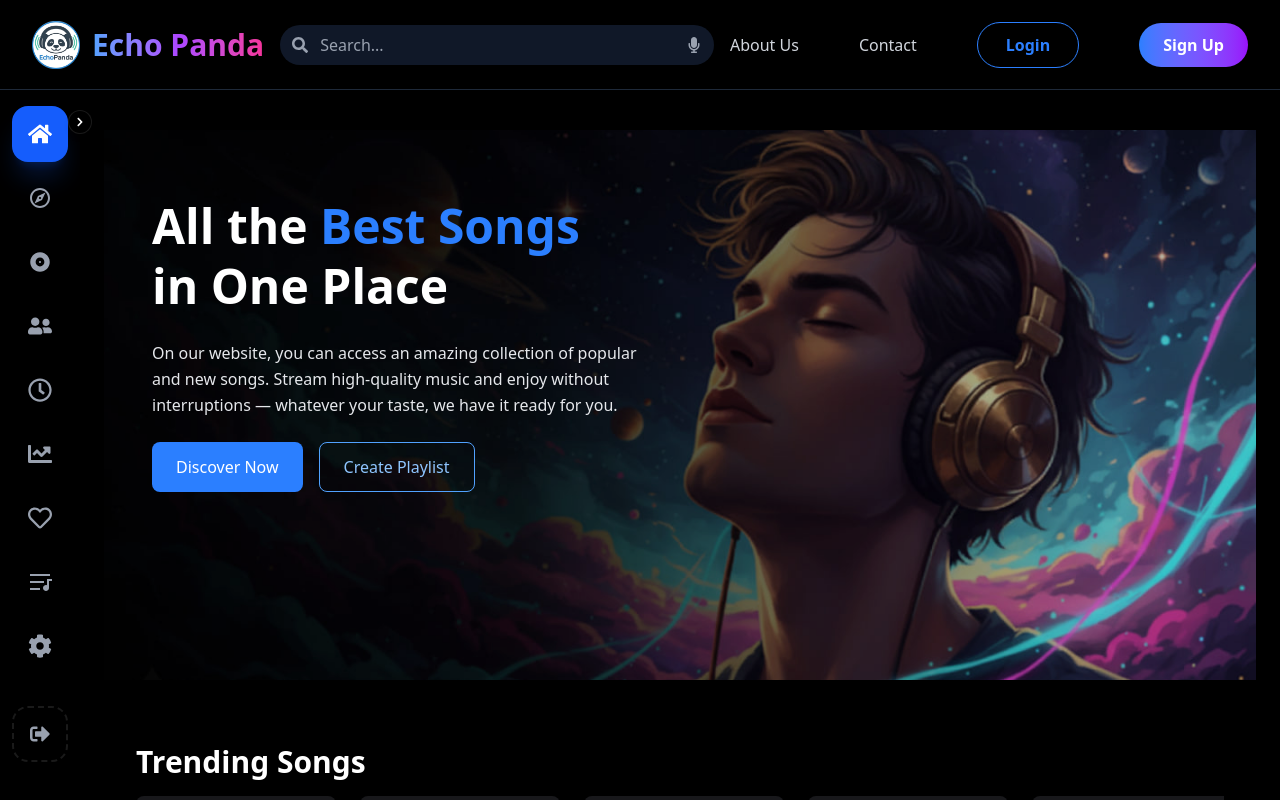
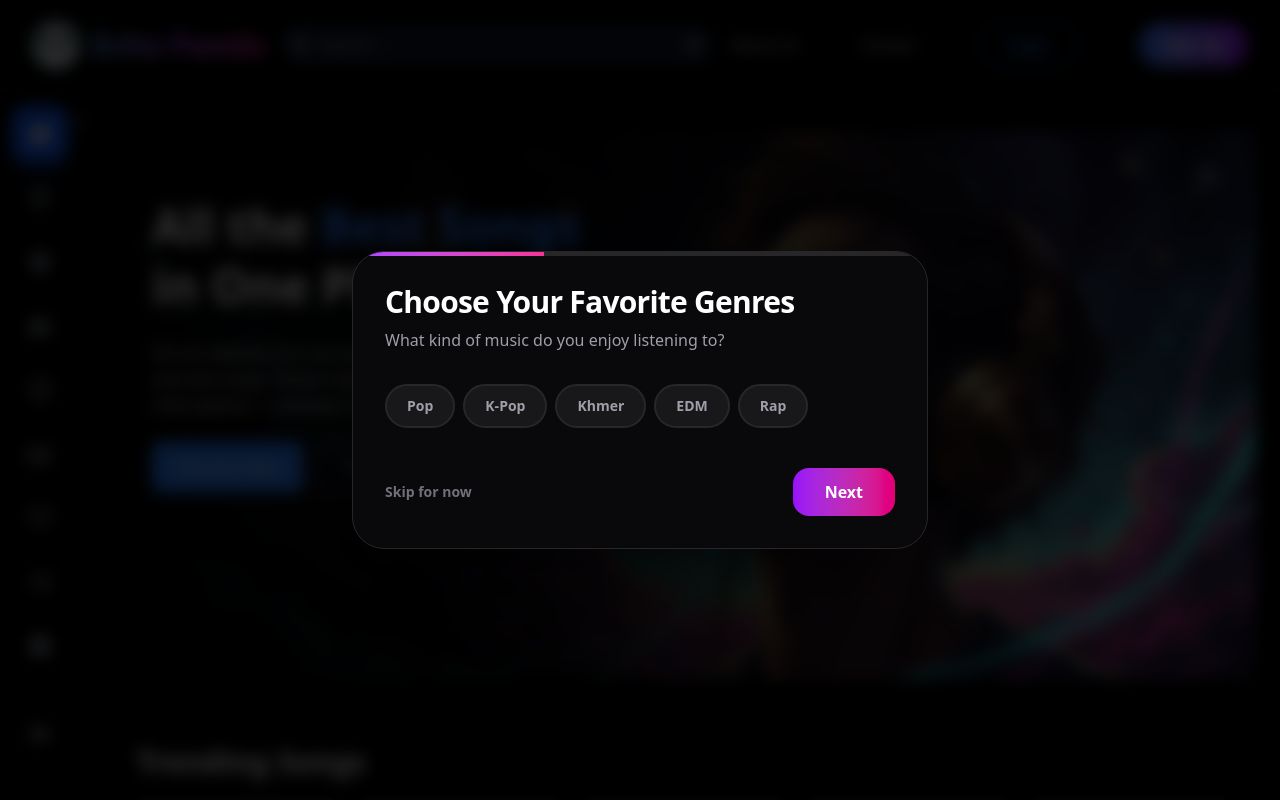
Before and after one commit to EchoPandas/web-echo-panda-front-end, a React (Vite) app: page / in a window 1280 px wide. Built offline with nearby package versions, Linux system fonts and the light colour scheme.

Commit message:
Implement first-time user onboarding for personalized music

```diff
--- a/package.json
+++ b/package.json
@@ -41,6 +41,7 @@
     "@typescript-eslint/parser": "^8.48.0",
     "@vitejs/plugin-react": "^5.1.0",
     "@vitejs/plugin-react-swc": "^4.1.0",
+    "@vitest/coverage-v8": "^4.0.13",
     "eslint": "^9.39.0",
     "eslint-plugin-react-dom": "^2.2.3",
     "eslint-plugin-react-hooks": "^7.0.1",
--- /dev/null
+++ b/src/backend/recommendationService.ts
@@ -0,0 +1,33 @@
+import { songs as allSongs, Song } from "../data/searchData";
+
+const interestToSongIds: Record<string, number[]> = {
+  Pop: [2,5,7,11,12,13,16,18],
+  Rock: [10,15,24,25,17],
+  "Hip-Hop": [1,6,19],
+  Indie: [23,24,25],
+  Electronic: [5,18],
+  Jazz: [],
+  Classical: [],
+  "K-Pop": [],
+  Latin: [19,11],
+  "R&B": [1,6,9],
+  Country: [26,27],
+  Alternative: [17,15,23],
+};
+
+export async function getRecommendationsForInterests(interests: string[], max = 8): Promise<Song[]> {
+  // naive mapping-based recommender for MVP
+  const ids = new Set<number>();
+  interests.forEach((i) => {
+    const list = interestToSongIds[i] || [];
+    list.forEach((id) => ids.add(id));
+  });
+
+  let results = allSongs.filter((s) => ids.has(s.id));
+  if (results.length === 0) {
+    // fallback: return first `max` songs
+    results = allSongs.slice(0, max);
+  }
+
+  return results.slice(0, max);
+}
--- a/src/components/AlbumCard.tsx
+++ b/src/components/AlbumCard.tsx
@@ -8,9 +8,9 @@ interface Artist {
 }
 
 interface Album {
-  id: string;
+  id: string | number;
   title: string;
-  cover_url: string;
+  cover_url?: string;
   type?: string;
   year?: number | string;
   songs?: number | string;
--- /dev/null
+++ b/src/components/InterestOnboardingModal.tsx
@@ -0,0 +1,194 @@
+import React, { useState, useEffect } from "react";
+
+interface Props {
+  isOpen: boolean;
+  onClose: () => void;
+  onSave?: (interests: string[]) => void;
+}
+
+const STEPS = [
+  {
+    id: "genres",
+    title: "Choose Your Favorite Genres",
+    subtitle: "What kind of music do you enjoy listening to?",
+    options: ["Pop", "K-Pop", "Khmer", "EDM", "Rap"],
+  },
+  {
+    id: "moods",
+    title: "Your Current Mood",
+    subtitle: "How are you feeling right now?",
+    options: ["Happy", "Sad", "Chill", "Focus"],
+  },
+  {
+    id: "languages",
+    title: "Preferred Language",
+    subtitle: "Which language do you prefer for your music?",
+    options: ["Khmer", "English", "Korean", "Chinese,","Indonesian,"],
+  },
+];
+
+
+const InterestOnboardingModal: React.FC<Props> = ({ isOpen, onClose, onSave }) => {
+  const [currentStep, setCurrentStep] = useState(0);
+  const [selections, setSelections] = useState<Record<string, string[]>>({
+    genres: [],
+    moods: [],
+    languages: [],
+  });
+  const [loading, setLoading] = useState(false);
+
+  // Rehydrate draft when modal opens (so users don't lose progress)
+  useEffect(() => {
+    if (!isOpen) return;
+    try {
+      const draft = localStorage.getItem('onboardingDraft');
+      if (draft) {
+        const parsed = JSON.parse(draft);
+        if (parsed.selections) setSelections(parsed.selections);
+        if (typeof parsed.currentStep === 'number') setCurrentStep(parsed.currentStep);
+      }
+    } catch (e) {
+      // ignore
+    }
+  }, [isOpen]);
+
+  // Persist draft on changes so progress survives closes/reloads
+  useEffect(() => {
+    try {
+      localStorage.setItem('onboardingDraft', JSON.stringify({ selections, currentStep }));
+    } catch (e) {}
+  }, [selections, currentStep]);
+
+  if (!isOpen) return null;
+
+  const stepData = STEPS[currentStep];
+
+  const toggleOption = (option: string) => {
+    const key = stepData.id;
+    setSelections((prev) => ({
+      ...prev,
+      [key]: prev[key].includes(option)
+        ? prev[key].filter((i) => i !== option)
+        : [...prev[key], option],
+    }));
+
+    // Analytics: record option selected/unselected
+    try {
+      const { trackEvent } = require('../../services/analyticsService');
+      trackEvent('onboarding_option_toggled', { step: key, option });
+    } catch (e) {}
+  };
+
+  const handleNext = () => {
+    if (currentStep < STEPS.length - 1) {
+      setCurrentStep(currentStep + 1);
+    } else {
+      submit();
+    }
+  };
+
+  const submit = async () => {
+    setLoading(true);
+    try {
+      // Simulation of your API logic
+      console.log("Saving Preferences:", selections);
+
+      // Persist completed preferences, mark completed and clear draft
+      try {
+        localStorage.setItem('onboardingPreferences', JSON.stringify(selections));
+        localStorage.setItem('onboardingCompleted', '1');
+        localStorage.removeItem('onboardingDraft');
+      } catch (e) {}
+
+      window.dispatchEvent(new CustomEvent("onboarding:completed", { detail: selections }));
+      // Inform parent of selected interests
+      try {
+        const flattened = Object.values(selections).flat();
+        onSave?.(flattened);
+      } catch (e) {}
+      onClose();
+    } catch (e) {
+      console.error(e);
+    } finally {
+      setLoading(false);
+    }
+  };
+
+  return (
+    <div className="fixed inset-0 z-50 flex items-center justify-center p-4 bg-black/80 backdrop-blur-sm">
+          <div className="relative w-full max-w-xl overflow-hidden bg-zinc-950 border border-zinc-800 rounded-[2rem] shadow-2xl">
+
+        {/* Progress Bar */}
+        <div className="absolute top-0 left-0 w-full h-1 flex">
+          {STEPS.map((_, i) => (
+            <div
+              key={i}
+              className={`h-full flex-1 transition-all duration-500 ${i <= currentStep ? 'bg-gradient-to-r from-purple-500 to-pink-500' : 'bg-zinc-800'}`}
+            />
+          ))}
+        </div>
+        <div className="p-8">
+          <header className="mb-8">
+            <h2 className="text-3xl font-black tracking-tight text-white mb-2">{stepData.title}</h2>
+            <p className="text-zinc-400 font-medium">{stepData.subtitle}</p>
+          </header>
+
+          {/* Selection Area: Pinterest-style "Pills" */}
+          <div className="flex flex-wrap gap-2 mb-10">
+              {stepData.options.map((option) => {
+                const arr = selections[stepData.id] || [];
+                const isSelected = arr.includes(option);
+                return (
+                  <button
+                    key={option}
+                    onClick={() => toggleOption(option)}
+                    className={`px-5 py-2.5 rounded-full text-sm font-semibold transition-all border-2 ${
+                      isSelected
+                      ? 'bg-white text-black border-white shadow-[0_0_20px_rgba(255,255,255,0.3)]'
+                      : 'bg-zinc-900 text-zinc-400 border-zinc-800 hover:border-zinc-600'
+                    }`}
+                  >
+                    {option}
+                  </button>
+                );
+              })}
+          </div>
+
+          <footer className="flex items-center justify-between">
+            <button
+              onClick={() => {
+                try { localStorage.setItem('onboardingDraft', JSON.stringify({ selections, currentStep })); } catch (e) {}
+                try { localStorage.setItem('onboardingCompleted', '1'); } catch (e) {}
+                window.dispatchEvent(new CustomEvent('onboarding:skipped'));
+                onClose();
+              }}
+              className="text-zinc-500 hover:text-white text-sm font-bold transition"
+            >
+              Skip for now
+            </button>
+
+            <div className="flex gap-3">
+              {currentStep > 0 && (
+                <button
+                  onClick={() => setCurrentStep(currentStep - 1)}
+                  className="px-6 py-3 rounded-2xl bg-zinc-800 text-white font-bold hover:bg-zinc-700 transition"
+                >
+                  Back
+                </button>
+              )}
+              <button
+                onClick={handleNext}
+                disabled={loading}
+                className="px-8 py-3 rounded-2xl bg-gradient-to-r from-purple-600 to-pink-600 text-white font-black hover:opacity-90 transition disabled:opacity-50"
+              >
+                {loading ? 'Processing...' : (currentStep === STEPS.length - 1 ? 'Finish ✨' : 'Next')}
+              </button>
+            </div>
+          </footer>
+        </div>
+      </div>
+    </div>
+  );
+};
+
+export default InterestOnboardingModal;
--- a/src/pages/Home.tsx
+++ b/src/pages/Home.tsx
@@ -1,17 +1,48 @@
-import React from "react";
+import React, { useState, useEffect } from "react";
 import HeroSection from "./home/HeroSection";
 import SongSection from "./home/Songs";
 import ArtistSection from "./home/Artists";
 import AppFooter from "./home/AppFooter";
 import ContactUs from "./ContactUs";
 
+import InterestOnboardingModal from "../components/InterestOnboardingModal";
+import { getRecommendationsForInterests } from "../backend/recommendationService";
+import type { Song } from "../data/searchData";
+
 const Home: React.FC = () => {
   const isLightMode = false;
+
+  const [isOnboardingOpen, setIsOnboardingOpen] = useState(false);
+  const [recommendedSongs, setRecommendedSongs] = useState<Song[] | undefined>(undefined);
+
+  useEffect(() => {
+    const stored = localStorage.getItem('onboarding:interests');
+    if (!stored) {
+      setIsOnboardingOpen(true);
+    } else {
+      try {
+        const interests = JSON.parse(stored);
+        getRecommendationsForInterests(interests).then(setRecommendedSongs);
+      } catch (e) {
+        // ignore
+      }
+    }
+  }, []);
+
+  const handleOnboardingSave = (interests: string[]) => {
+    localStorage.setItem('onboarding:interests', JSON.stringify(interests));
+    setIsOnboardingOpen(false);
+    getRecommendationsForInterests(interests).then(setRecommendedSongs);
+  };
 
   return (
     <div className="w-full max-w-full">
       {/* Hero */}
       <HeroSection isLightMode={isLightMode} />
+
+      {recommendedSongs && recommendedSongs.length > 0 && (
+        <SongSection title="Recommended for you" isLightMode={isLightMode} songs={recommendedSongs} />
+      )}
 
       {/* Songs Sections */}
       <SongSection title="Trending Songs" isLightMode={isLightMode} />
@@ -27,6 +58,14 @@ const Home: React.FC = () => {
       <div className="mb-12">
         <ContactUs isLightMode={isLightMode} />
       </div>
+
+      {/* Onboarding modal */}
+      <InterestOnboardingModal
+        isOpen={isOnboardingOpen}
+        onClose={() => setIsOnboardingOpen(false)}
+        onSave={handleOnboardingSave}
+      />
+
       {/* Footer */}
       <AppFooter isLightMode={isLightMode} />
     </div>
```
Also changed, not shown: 2 other files (tests, documents, lock files or other folders).
